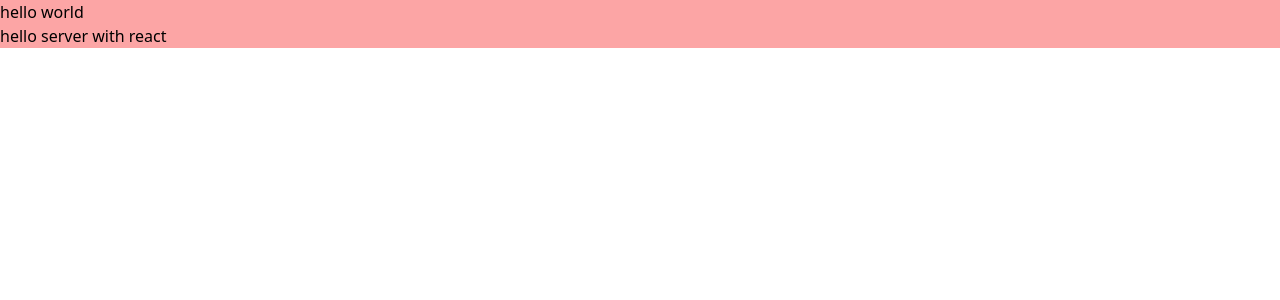
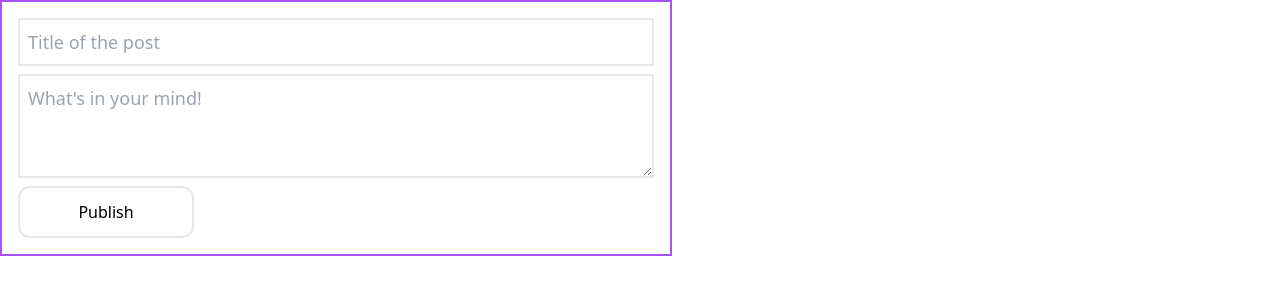
Before and after one commit to Ammar312/crud-react, a React (Vite) app in the folder web/: page / in a window 1280 px wide. Shown: the top 300 px of the page. Built offline with nearby package versions, Linux system fonts and the light colour scheme.

Commit message:
form created

```diff
--- a/web/src/App.jsx
+++ b/web/src/App.jsx
@@ -1,10 +1,10 @@
 import React from "react";
+import CreatePost from "./components/CreatePost";
 
 const App = () => {
   return (
-    <div className=" bg-red-300">
-      hello world
-      <h1>hello server with react</h1>
+    <div className="">
+      <CreatePost />
     </div>
   );
 };
--- a/web/src/components/CreatePost.jsx
+++ b/web/src/components/CreatePost.jsx
@@ -1,7 +1,40 @@
-import React from "react";
+import React, { useRef } from "react";
 
 const CreatePost = () => {
-  return <div></div>;
+  const titleInput = useRef();
+  const bodyInput = useRef();
+  const submitPost = (e) => {
+    e.preventDefault();
+  };
+  return (
+    <div>
+      <div className=" border-2 border-purple-500 max-w-2xl">
+        <form onSubmit={submitPost} className=" flex flex-col gap-2 p-4">
+          <input
+            className="border-2 p-2 text-lg"
+            type="text"
+            required
+            placeholder="Title of the post"
+            minLength={3}
+            maxLength={30}
+            ref={titleInput}
+          />
+          <textarea
+            type="text"
+            required
+            placeholder="What's in your mind!"
+            minLength={3}
+            ref={bodyInput}
+            rows="3"
+            className="border-2 p-2 text-lg outline-none "
+          ></textarea>
+          <button type="submit" className="border-2 w-44 p-3 rounded-xl">
+            Publish
+          </button>
+        </form>
+      </div>
+    </div>
+  );
 };
 
 export default CreatePost;
```
